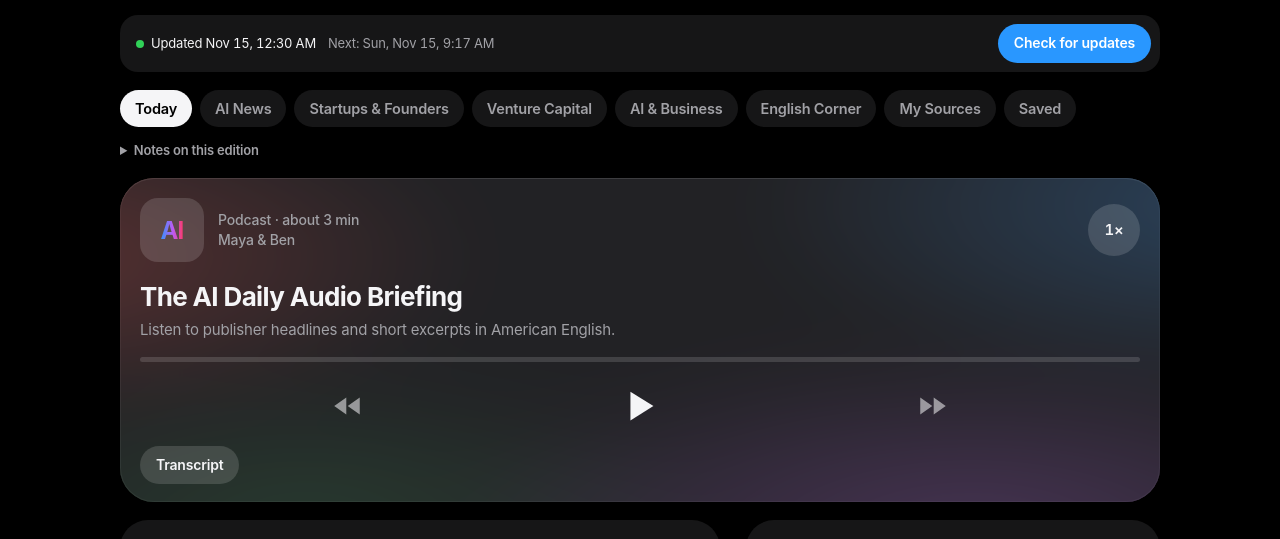
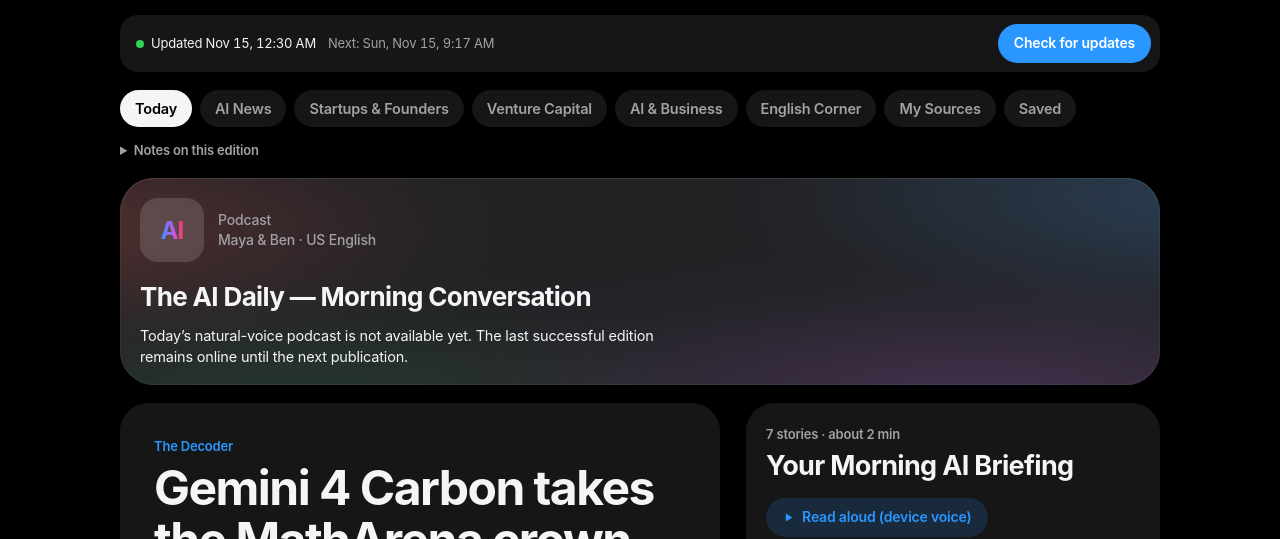
Before and after one commit to g5bc94ms9f-a11y/the-ai-daily, a plain HTML site: page index.html in a window 1280 px wide. Shown: the part 203-742 px from the top of the page. Drawn offline with Linux system fonts and the light colour scheme.

Commit message:
Add files via upload

```diff
--- a/index.html
+++ b/index.html
@@ -474,7 +474,7 @@ function pick(s){ return (state.prefs.simple && s.simple) ? s.simple : s.summary
 
 /* ---------- 4b. Podcast: two voices read the day's script, one line at a time ---------- */
 var PAUSE = '<svg viewBox="0 0 24 24" aria-hidden="true"><path d="M7 5h3.5v14H7zM13.5 5H17v14h-3.5z"/></svg>';
-function podData(){ var P = ED.podcast; return (P && P.lines && P.lines.length && P.hosts && P.hosts.length===2) ? P : null; }
+function podData(){ var P = ED.podcast; return (P && P.audioUrl && P.lines && P.lines.length && P.hosts && P.hosts.length===2) ? P : null; }
 function podMinutes(P){ var w = P.lines.reduce(function(n,l){return n+l[1].split(/\s+/).length;},0); return Math.max(1,Math.round(w/150)); }
 function podVoices(){
   var v = []; try { v = window.speechSynthesis.getVoices().filter(function(x){return /^en[-_]US/i.test(x.lang);}); } catch(e){}
@@ -512,21 +512,14 @@ function podPause(){
 }
 function podSeek(i){ var P = podData(); if(!P) return; var was = pod.on; podPause(); pod.i = Math.max(0,Math.min(P.lines.length-1,i)); if(was) podPlay(); else podUI(); }
 function podCard(){
-  var P = podData(); if(!P) return "";
-  var audio = !!(ttsNS||canSpeak);
-  return '<section class="pod" aria-label="Podcast"><div class="pod-head"><div class="pod-art" aria-hidden="true"><b>AI</b></div>'+
-    '<div class="pod-meta"><p>Podcast · about '+podMinutes(P)+' min</p><p>'+esc(P.hosts.join(" & "))+'</p></div>'+
-    (audio?'<button class="pod-round" data-act="podrate" id="pod-rate" aria-label="Change speed"></button>':'')+'</div>'+
-    '<h2>'+esc(P.title)+'</h2><p class="one" id="pod-now"></p>'+
-    '<div class="pod-bar" aria-hidden="true"><i id="pod-fill"></i></div>'+
-    (audio?'<div class="pod-ctl"><button class="pod-ic" data-act="podback" aria-label="Previous part"><svg viewBox="0 0 24 24" aria-hidden="true"><path d="M11.5 6v12L3 12zM21 6v12l-8.5-6z"/></svg></button>'+
-      '<button class="pod-ic big" data-act="pod" id="pod-btn" aria-label="Play the podcast">'+PLAY+'</button>'+
-      '<button class="pod-ic" data-act="podfwd" aria-label="Next part"><svg viewBox="0 0 24 24" aria-hidden="true"><path d="M12.5 6v12l8.5-6zM3 6v12l8.5-6z"/></svg></button></div>'
-      :'<p class="hint">Audio is not available in this browser. You can read the transcript.</p>')+
-    '<p class="hint" id="pod-hint" role="status">'+esc(pod.hint||"")+'</p>'+
-    '<div class="pod-tools"><button class="pod-pill" data-act="podopen" aria-expanded="'+pod.open+'">'+(pod.open?"Hide transcript":"Transcript")+'</button></div>'+
-    (pod.open?'<div class="pod-lines" id="pod-lines">'+P.lines.map(function(l,i){return '<button class="pod-line" data-act="podline" data-i="'+i+'"><b>'+esc(P.hosts[l[0]])+'</b> '+esc(l[1])+'</button>';}).join("")+'</div>':'')+
-  '</section>';
+  var P = podData();
+  if(!P) return '<section class="pod" aria-label="Podcast"><div class="pod-head"><div class="pod-art" aria-hidden="true"><b>AI</b></div><div class="pod-meta"><p>Podcast</p><p>Maya & Ben · US English</p></div></div><h2>The AI Daily — Morning Conversation</h2><p class="hint">Today’s natural-voice podcast is not available yet. The last successful edition remains online until the next publication.</p></section>';
+  return '<section class="pod" aria-label="Podcast"><div class="pod-head"><div class="pod-art" aria-hidden="true"><b>AI</b></div><div class="pod-meta"><p>Podcast · approximately '+podMinutes(P)+' min</p><p>'+esc(P.hosts.join(' & '))+' · American English</p></div></div>'+
+    '<h2>'+esc(P.title)+'</h2><p class="one">'+esc(P.blurb)+'</p>'+
+    '<audio controls preload="metadata" playsinline style="width:100%;margin:17px 0 11px" src="'+esc(P.audioUrl)+'" aria-label="Play the natural two-host AI podcast">Your browser does not support audio playback.</audio>'+
+    '<p class="hint">AI-generated audio based on publisher headlines and short excerpts. Check original sources for complete reporting.</p>'+
+    '<details class="notes" style="margin-top:13px"><summary class="ui">Read full transcript</summary><div class="pod-lines" style="max-height:320px;overflow:auto;margin-top:12px">'+
+      P.lines.map(function(l){return '<p class="pod-line" style="cursor:auto"><b>'+esc(P.hosts[l[0]])+'</b> '+esc(l[1])+'</p>';}).join('')+'</div></details></section>';
 }
 function podUI(){
   var P = podData(); if(!P) return;
@@ -584,7 +577,7 @@ function viewToday(){
   return notices()+podCard()+'<div class="front">'+
     '<section class="lead" data-act="open" data-id="'+esc(lead.id)+'">'+kicker(lead)+'<button class="hl">'+esc(lead.title)+'</button><p class="sum">'+esc(pick(lead))+'</p>'+meta(lead)+'</section>'+
     '<section class="brief" aria-labelledby="bh"><p class="ui muted">'+b.length+' stories · about '+Math.max(1,Math.round(words/190))+' min</p><h2 id="bh">Your Morning AI Briefing</h2>'+
-      '<div class="brief-tools">'+listenBtn("briefing","Listen to the briefing")+'</div>'+
+      '<div class="brief-tools">'+listenBtn("briefing","Read aloud (device voice)")+'</div>'+
       '<ol>'+b.map(function(s){return '<li data-act="open" data-id="'+esc(s.id)+'"><div><button class="hl">'+esc(s.title)+'</button><p class="one">'+esc(firstSentence(pick(s)))+'</p><div class="meta mono"><span>'+esc(s.source)+' · '+esc(when(s.date))+'</span></div></div></li>';}).join("")+'</ol></section>'+
     '<section class="topai">'+blockH("Top AI headlines","ai","All AI news")+rows(top,false)+'</section>'+
     '<section class="full cols">'+
```
